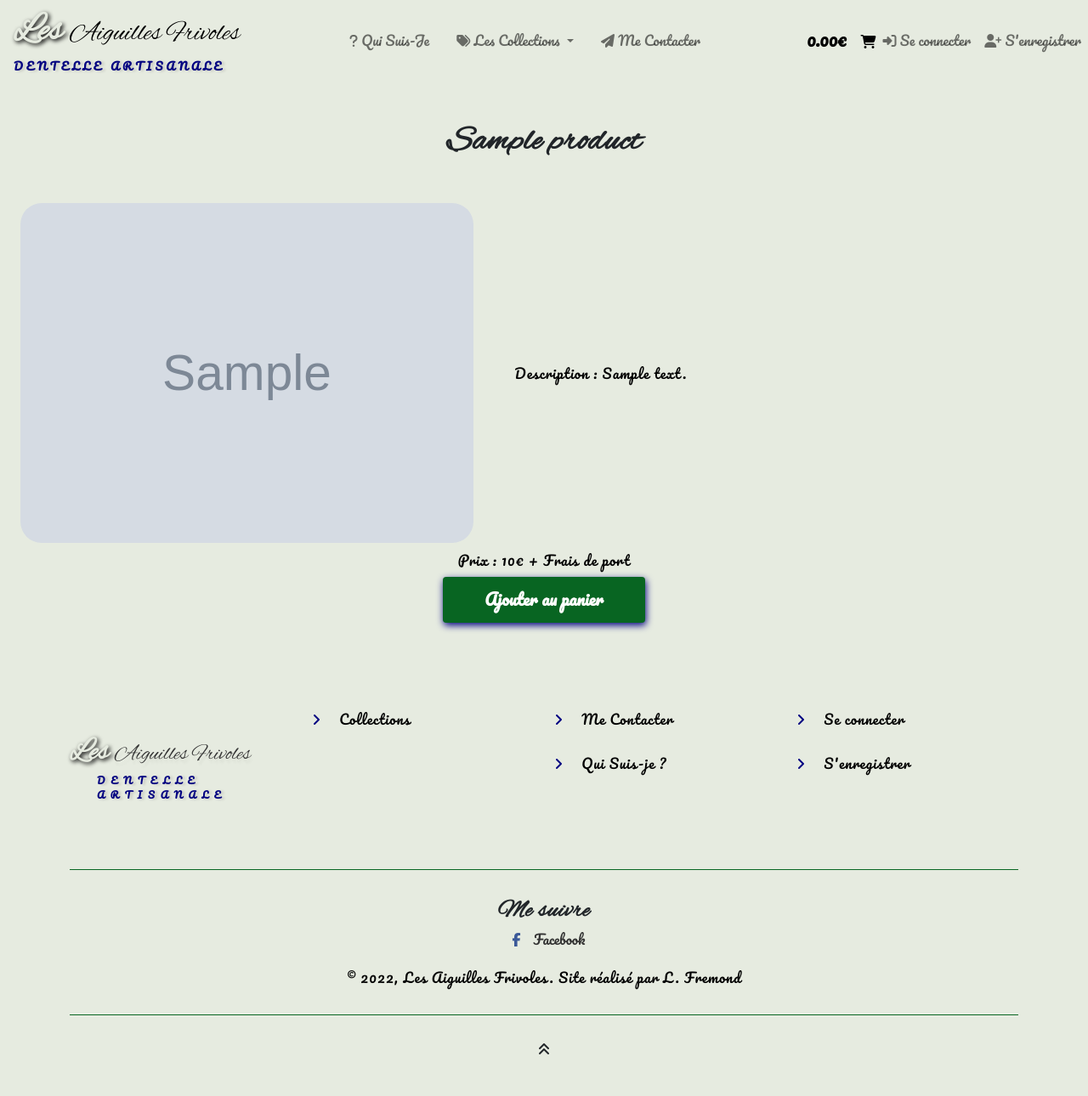
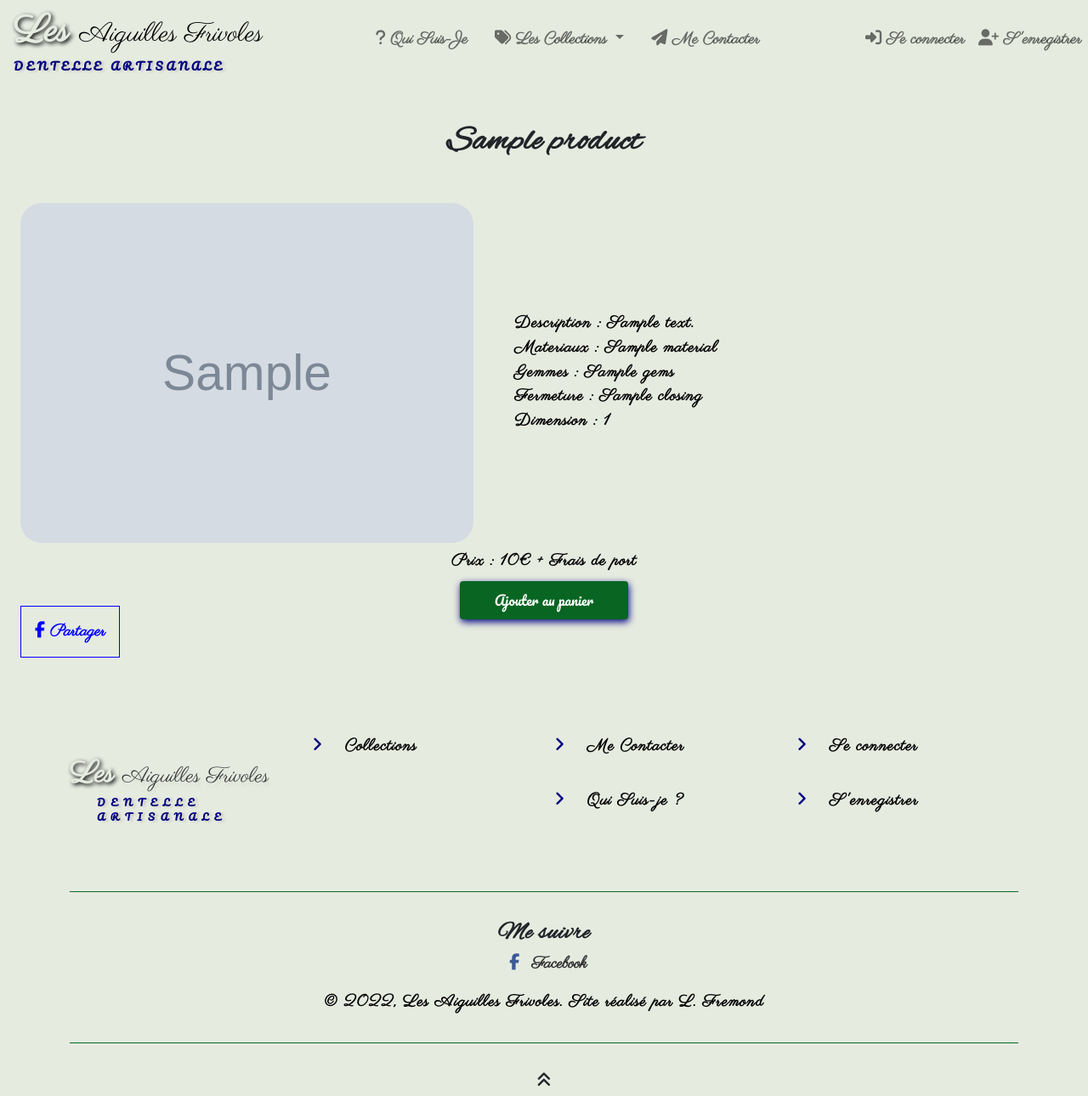
Before and after one commit to LoicFremond/Aiguilles_Frivoles, a Symfony app: template templates/home/product.html.twig in a window 1280 px wide. Shown: the whole page at 85% size. Before the commit the page ends 1241 px from the top, so only its background shows below. Run offline with Twig, Linux system fonts and the light colour scheme; the template is opened without the code that fills it: most values are stand-ins (such as "Sample title", 1, 10 or a date in 2020); grey boxes marked "Sample" are stand-in pictures; style sheets or scripts are compiled from the project's sources; some libraries are stand-ins or nearby versions; some web fonts are replaced.

Commit message:
fix style & entity product

```diff
--- a/assets/styles/app.scss
+++ b/assets/styles/app.scss
@@ -11,22 +11,26 @@ html,
 body {
     margin: 0;
     background: #E6EBE0;
+    scroll-behavior: smooth;
     font-family: 'Pacifico', cursive;
-    scroll-behavior: smooth;
 }
 
 body a {
     color: black;
+    font-weight: bold;
     text-decoration: none;
     transition: 0.5s all;
     -webkit-transition: 0.5s all;
     -moz-transition: 0.5s all;
     -o-transition: 0.5s all;
     -ms-transition: 0.5s all;
+    font-family: 'Parisienne', cursive;
+    font-size: 1.2rem;
 }
 
 a:hover {
     text-decoration: none;
+    font-weight: bold;
 }
 
 input[type="button"],
@@ -57,6 +61,9 @@ p {
     color: black;
     letter-spacing: 1px;
     margin-bottom: 0;
+    font-size: 1.2rem;
+    font-weight: bold;
+    font-family: 'Parisienne', cursive;
 }
 
 ul {
@@ -75,10 +82,9 @@ ol {
 	-o-transition: all 0.25s ease;
 	-webkit-transition: all 0.25s ease;
 	transition: all 0.25s ease;
+    font-family: 'Pacifico', cursive;
 	color: #fff;
 	padding: 0.6em 2.5em;
-	font-size: 1.2em;
-	font-weight: 600;
 	-moz-box-shadow: 1px 3px 8px 0 navy;
 	-webkit-box-shadow: 1px 3px 8px 0 navy;
 	box-shadow: 1px 3px 8px 0 navy;
@@ -90,10 +96,9 @@ ol {
 	-o-transition: all 0.25s ease;
 	-webkit-transition: all 0.25s ease;
 	transition: all 0.25s ease;
+    font-family: 'Pacifico', cursive;
 	color: #fff;
 	padding: 0.6em 2.5em;
-	font-size: 1.2em;
-	font-weight: 600;
 	-moz-box-shadow: 1px 3px 8px 0 navy;
 	-webkit-box-shadow: 1px 3px 8px 0 navy;
 	box-shadow: 1px 3px 8px 0 navy;
@@ -103,5 +108,5 @@ ol {
     object-fit: cover;
     object-position: center;
     height: 200px;
-	border-radius: 25px;
+	border-radius: 5px;
 }
--- a/assets/styles/footer.scss
+++ b/assets/styles/footer.scss
@@ -22,6 +22,7 @@
 	text-transform: uppercase;
 	display: block;
 	font-size: 0.7em;
+	font-family: 'Pacifico' cursive;
 	margin: 2rem;
 	color: navy;
 	letter-spacing: 7px;
--- a/assets/styles/navbar.scss
+++ b/assets/styles/navbar.scss
@@ -21,6 +21,7 @@
 	text-transform: uppercase;
 	display: block;
 	font-size: 0.8em;
+	font-family: 'Pacifico' cursive;
 	margin: 0;
 	color: navy;
 	letter-spacing: 4px;
--- a/assets/styles/product.scss
+++ b/assets/styles/product.scss
@@ -6,3 +6,9 @@
     height: 400px;
 	border-radius: 25px;
 }
+
+.share__facebook {
+    color: blue;
+    border: 1px solid blue;
+    padding: 1rem;
+}
--- a/src/Controller/Admin/UserCrudController.php
+++ b/src/Controller/Admin/UserCrudController.php
@@ -5,13 +5,16 @@ namespace App\Controller\Admin;
 use App\Entity\User;
 use App\Form\UserType;
 use EasyCorp\Bundle\EasyAdminBundle\Controller\AbstractCrudController;
+use EasyCorp\Bundle\EasyAdminBundle\Field\ArrayField;
 use EasyCorp\Bundle\EasyAdminBundle\Field\AssociationField;
 use EasyCorp\Bundle\EasyAdminBundle\Field\ChoiceField;
 use EasyCorp\Bundle\EasyAdminBundle\Field\CollectionField;
 use EasyCorp\Bundle\EasyAdminBundle\Field\IntegerField;
 use EasyCorp\Bundle\EasyAdminBundle\Field\NumberField;
+use EasyCorp\Bundle\EasyAdminBundle\Field\TelephoneField;
 use EasyCorp\Bundle\EasyAdminBundle\Field\TextField;
 use Symfony\Component\Form\Extension\Core\Type\ChoiceType;
+use Symfony\Component\Form\Extension\Core\Type\PasswordType;
 
 class UserCrudController extends AbstractCrudController
 {
@@ -29,7 +32,9 @@ class UserCrudController extends AbstractCrudController
             TextField::new('firstname', 'Prenom'),
             TextField::new('address', 'Adresse'),
             TextField::new('city', 'Ville'),
+            TelephoneField::new('phone', 'Téléphone'),
             IntegerField::new('postalCode', 'Code Postal'),
+            ArrayField::new('roles'),
         ];
     }
 
--- a/src/Controller/CartController.php
+++ b/src/Controller/CartController.php
@@ -156,7 +156,7 @@ class CartController extends AbstractController
         $ema->flush();
         $session->set("cart", []);
 
-        $this->addFlash('success', 'Votre commande a été passée avec succès');
+        $this->addFlash('success', 'Votre commande a été passée avec succès. Je vous contacterai sous peu pour procéder à la finalisation et au réglement.');
 
         return $this->redirectToRoute('home');
     }
--- a/templates/Components/_footer.html.twig
+++ b/templates/Components/_footer.html.twig
@@ -4,7 +4,8 @@
 			<div id="logo">
 				<h2>
 					<a href="/">
-						<span>Les </span>Aiguilles Frivoles
+						<span>Les
+						</span>Aiguilles Frivoles
 					</a>
 				</h2>
 				<label class="logo__desc2">Dentelle Artisanale</label>
@@ -41,8 +42,6 @@
 				</li>
 			</ul>
 		</div>
-			{% if app.user %}
-			{% else %}
 		<div class="col-lg-3 footer mt-sm-4">
 			<ul class="footer__list">
 				<li>
@@ -58,7 +57,6 @@
 				</li>
 			</ul>
 		</div>
-			{% endif %}
 	</div>
 	<div class="footer__social">
 		<h3>Me suivre</h3>
@@ -67,7 +65,9 @@
 				<li><a href="https://www.facebook.com/Xinty3140" target="_blank"><span class="fa fa-facebook"></span>Facebook</a></li>
 			</ul>
 		</div>
-			<p class="mt-3">© 2022, Les Aiguilles Frivoles. Site réalisé par <a href="http://loicfremond-portfolio.eu/">L. Fremond</a></p>
+		<p class="mt-3">© 2022, Les Aiguilles Frivoles. Site réalisé par
+			<a href="http://loicfremond-portfolio.eu/">L. Fremond</a>
+		</p>
 	</div>
 	<div class="move-top text-center mt-lg-4">
 		<a href="#main">
--- a/templates/Components/_navbar.html.twig
+++ b/templates/Components/_navbar.html.twig
@@ -32,34 +32,40 @@
 				<i class="fas fa-paper-plane"></i>
 				Me Contacter</a>
 		</div>
-        <div class="{{ app.request.attributes.get('_route') == 'cart_index' }}">
-            <a class="customer_menu_item"
-               href={{ path('cart_index') }}>
-                <span class="cart badge badge-pill">{{ app.session.get('cartTotal')|number_format(2) }}€</span>
-                <span> <i class="fas fa-shopping-cart"></i></span>
-            </a>
-        </div>
 		<div class="navbar-nav">
 			{% if is_granted('IS_AUTHENTICATED_FULLY') %}
 				{% if app.user is defined %}
+					<div class="{{ app.request.attributes.get('_route') == 'cart_index' }}">
+						<a class="customer_menu_item" href={{ path('cart_index') }}>
+							<span class="cart badge badge-pill">{{ app.session.get('cartTotal')|number_format(2) }}€</span>
+							<span>
+								<i class="fas fa-shopping-cart"></i>
+							</span>
+						</a>
+					</div>
 					<div class="mx-5 btn-group dropstart">
 						<a type="button" class="dropdown-toggle" data-bs-toggle="dropdown" aria-expanded="false">
 							<i class="profile__menu far fa-user-circle"></i>
 						</a>
 						<ul class="dropdown-menu">
-					{% if app.user.roles[0] == 'ROLE_ADMIN' %}
+							{% if app.user.roles[0] == "ROLE_USER" %}
+								<a class="dropdown-item" href="{{ path('profile', {'id': app.user.id}) }}">
+									<i class="fas fa-user mx-2"></i>Profil</a>
+								<a class="dropdown-item" href="{{ path('messages', {'id': app.user.id}) }}">
+									<i class="fas fa-comments mx-2"></i>
+								</i>Messages</a>
+							<a class="dropdown-item" href="{{ path('orders', {'id': app.user.id}) }}">
+								<i class="fas fa-shopping-cart mx-2"></i>
+							</i>Commandes</a>
+					{% else %}
 						<a class="dropdown-item" href="{{ path('admin') }}">
 							<i class="fas fa-tools mx-2"></i>
 							Admin</a>
-							{# {% else %} #}
-							<a class="dropdown-item" href="{{ path('profile', {'id': app.user.id}) }}"><i class="fas fa-user mx-2"></i>Profil</a>
-							<a class="dropdown-item" href="{{ path('messages', {'id': app.user.id}) }}"><i class="fas fa-comments mx-2"></i></i>Messages</a>
-							<a class="dropdown-item" href="{{ path('orders', {'id': app.user.id}) }}"><i class="fas fa-shopping-cart mx-2"></i></i>Commandes</a>
 					{% endif %}
-							<a class="dropdown-item" href="{{ path('logout') }}"><i class="fas fa-sign-out-alt mx-2"></i>Se Déconnecter</a>
+					<a class="dropdown-item" href="{{ path('logout') }}">
+						<i class="fas fa-sign-out-alt mx-2"></i>Se Déconnecter</a>
 				</ul>
 			</div>
-
 		{% endif %}
 	{% else %}
 		<a class="nav-item nav-link" href="{{ path('login') }}">
@@ -69,7 +75,4 @@
 			<i class="fas fa-user-plus"></i>
 			S'enregistrer</a>
 	{% endif %}
-		</div>
-		</div>
-	</div>
-</nav>
+</div></div></div></nav>
--- a/templates/home/category.html.twig
+++ b/templates/home/category.html.twig
@@ -41,5 +41,4 @@
 			</div>
 		{% endfor %}
 	</div>
-</div>
-{% endblock %}
+</div>{% endblock %}
--- a/templates/home/product.html.twig
+++ b/templates/home/product.html.twig
@@ -13,6 +13,18 @@
 			<div class="mx-5 my-auto">
 				<p class="">Description :
 					{{ product.description }}</p>
+					{% if product.material %}
+					<p>Materiaux : {{ product.material }}</p>
+					{% endif %}
+					{% if product.gems %}
+					<p>Gemmes : {{ product.gems }}</p>
+					{% endif %}
+					{% if product.closing %}
+					<p>Fermeture : {{ product.closing }}</p>
+					{% endif %}
+					{% if product.size %}
+					<p>Dimension : {{ product.size }}</p>
+					{% endif %}
 			</div>
 		</div>
 		<div class="text-center">
@@ -24,5 +36,10 @@
 				<p class="btn rupt">Rupture de stock</p>
 			{% endif %}
 		</div>
+			<a target="_blank" href="//www.facebook.com/sharer.php?u=http://localhost:8000{{ path('article', {'categorySlug' : product.category.slug , 'productSlug': product.slug}) }}" class="share__facebook" title="Partager sur Facebook">
+				<span class="fa fa-facebook"></span>
+				<span>Partager</span>
+				<span class="visually-hidden">Partager sur Facebook</span>
+			</a>
 	</div>
 </div></div></div>{% endblock %}
```
Also changed, not shown: assets/styles/home.scss (+13 -4 lines), migrations/Version20220202070346.php (added, +31 -0 lines), migrations/Version20220202070755.php (added, +31 -0 lines), migrations/Version20220202071401.php (added, +31 -0 lines), src/Controller/Admin/ProductCrudController.php (+6 -1 lines), src/Entity/Product.php (+68 -0 lines), templates/home/index.html.twig (+16 -6 lines), public/uploads/images/IMG_20220130_085007.jpg (added). Lines whose indentation alone changed are shown as unchanged.
